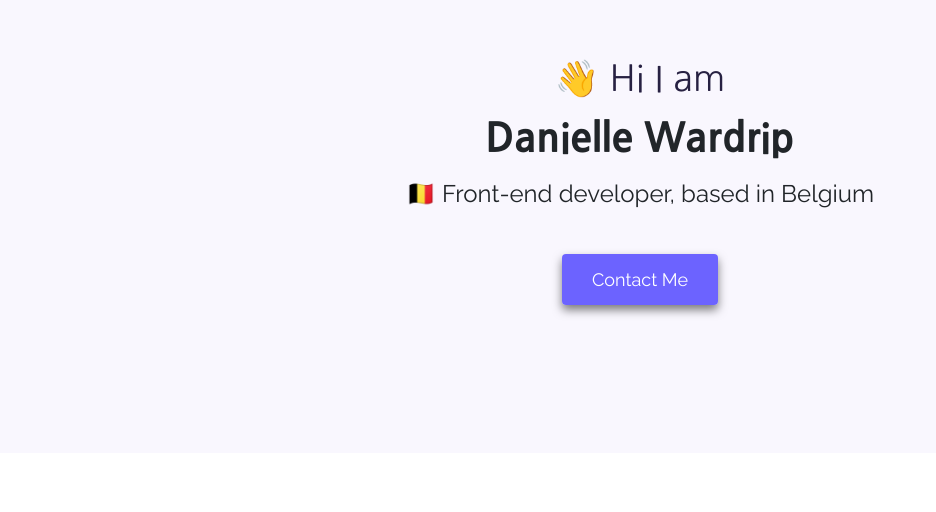
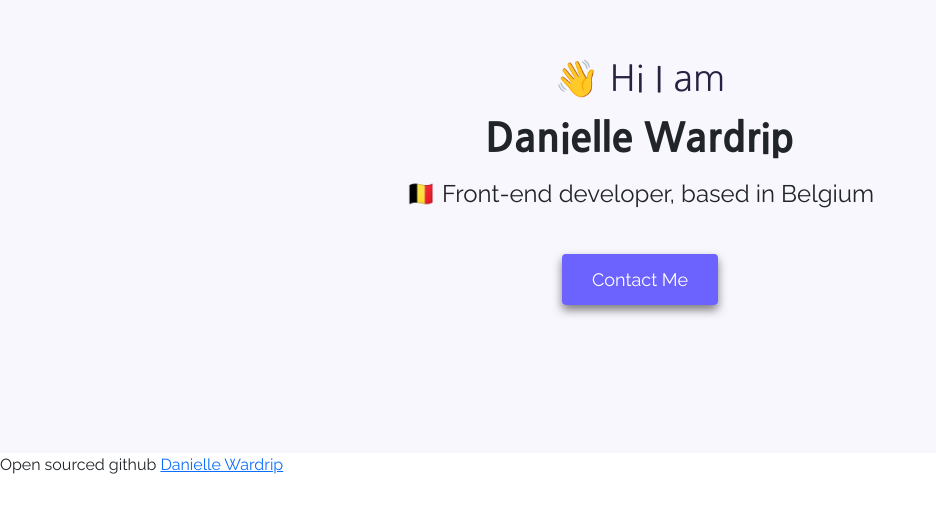
Before and after one commit to Dwardrip/Portfolio, a plain HTML site: page index.html in a window 1280 px wide. Shown: the part 118-630 px from the top of the page, without its empty margins (0-936 px from the left). Drawn offline with nearby package versions, Linux system fonts and the light colour scheme.

Commit message:
added github link

```diff
--- a/index.html
+++ b/index.html
@@ -28,5 +28,7 @@
 </div>
  </div>
 
+
+     <footer>Open sourced github <a href="https://github.com/Dwardrip?tab=repositories" target="_blank">Danielle Wardrip</a></footer>
 </body>
 </html>
```
